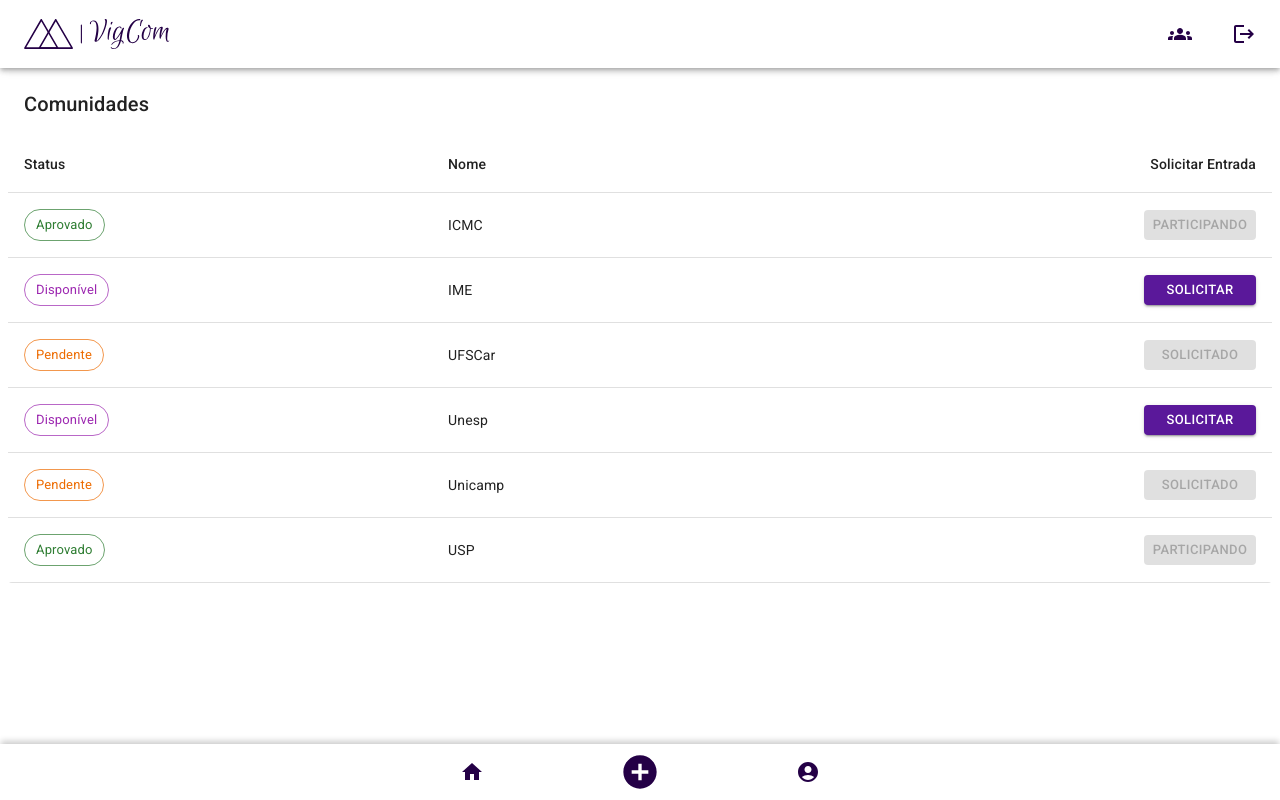
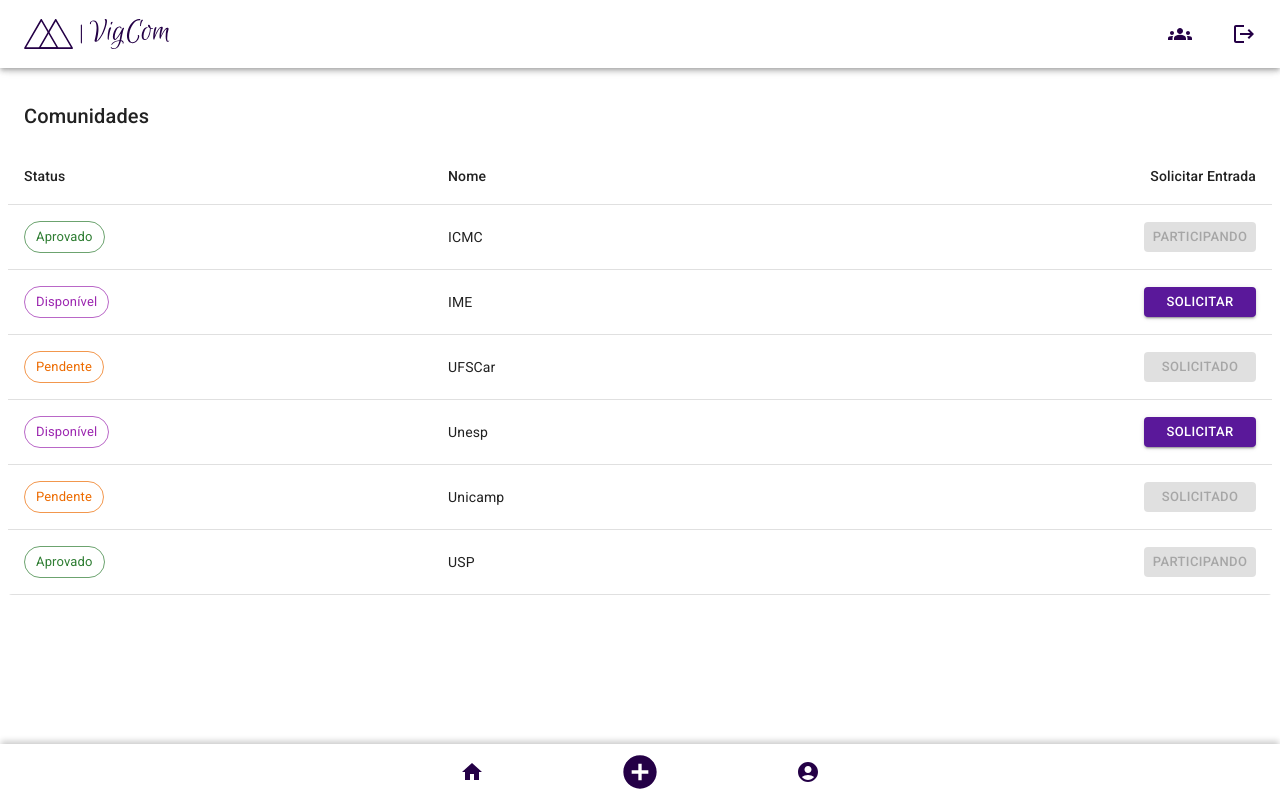
Before and after one commit to GustavoOM/vigilancia-comunitaria-frontend, a React (Vite) app: page /comunidades in a window 1280 px wide. Built offline with nearby package versions, Linux system fonts and the light colour scheme; the HTML template or start-up script is replaced by a standard one.

Commit message:
fix paddings

```diff
--- a/src/pages/Comunidades/Comunidades.tsx
+++ b/src/pages/Comunidades/Comunidades.tsx
@@ -101,7 +101,7 @@
     });
 
     return (
-        <div style={{ paddingBottom: "56px" }}>
+        <div style={{ paddingBottom: "56px", paddingTop: "12px" }}>
             <Header />
 
             <div style={{ padding: "8px" }}>
--- a/src/pages/Feed/Feed.tsx
+++ b/src/pages/Feed/Feed.tsx
@@ -53,7 +53,7 @@
   console.log(postagens);
 
   return (
-    <div style={{ paddingBottom: "56px" }}>
+    <div style={{ paddingBottom: "56px", paddingTop: "12px" }}>
       <Header />
 
       {postagens?.length > 0 ? (
```
